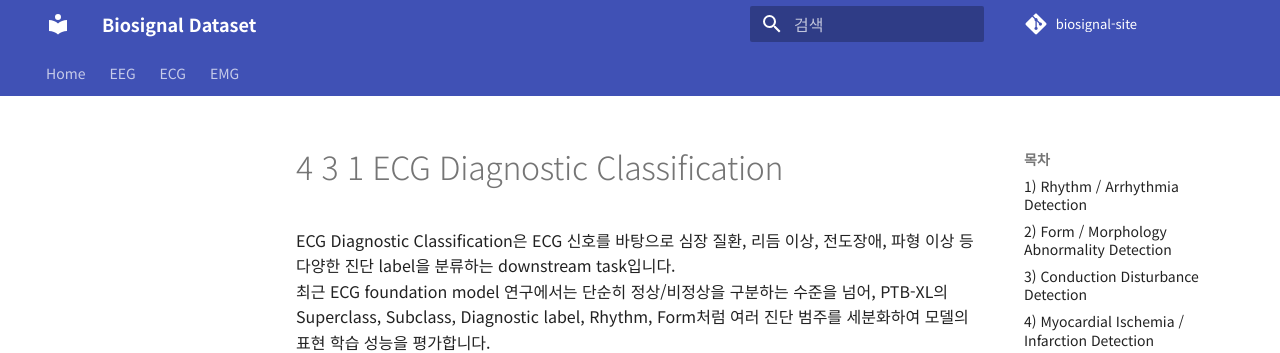
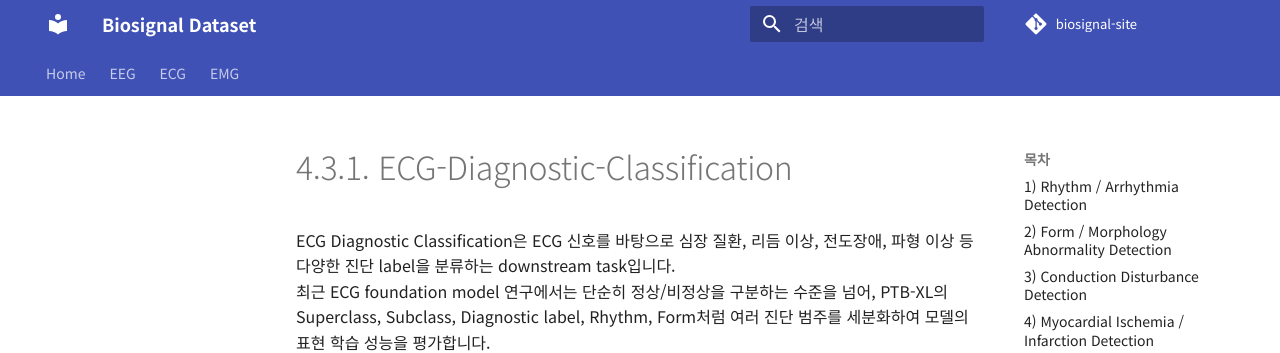
Before and after one commit to iwantjeonyeok/biosignal-site, an MkDocs documentation site: the page built from docs/ecg/4-ecg-데이터셋의-정제-및-활용-방안/4-3-downstream-task/4-3-1-ECG-Diagnostic-Classification.md, in a window 1280 px wide and 900 px high. Shown: the top 353 px of the window. Built offline with MkDocs 1.6.1 and Material for MkDocs 9.7.7, drawn with Linux system fonts in a browser that asks for light colours; comment, search, counter and statistics services are not loaded; part of the change alters nothing that is shown.

```diff
--- a/docs/ecg/4-ecg-데이터셋의-정제-및-활용-방안/4-3-downstream-task/4-3-1-ECG-Diagnostic-Classification.md
+++ b/docs/ecg/4-ecg-데이터셋의-정제-및-활용-방안/4-3-downstream-task/4-3-1-ECG-Diagnostic-Classification.md
@@ -1,4 +1,4 @@
-
+# 4.3.1. ECG-Diagnostic-Classification
 ECG Diagnostic Classification은 ECG 신호를 바탕으로 심장 질환, 리듬 이상, 전도장애, 파형 이상 등 다양한 진단 label을 분류하는 downstream task입니다.
 최근 ECG foundation model 연구에서는 단순히 정상/비정상을 구분하는 수준을 넘어, PTB-XL의 Superclass, Subclass, Diagnostic label, Rhythm, Form처럼 여러 진단 범주를 세분화하여 모델의 표현 학습 성능을 평가합니다.
 
```
